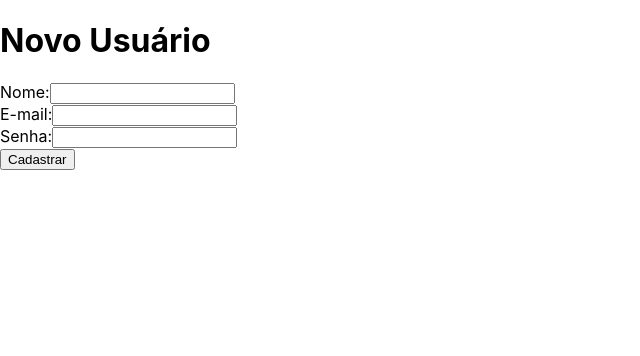
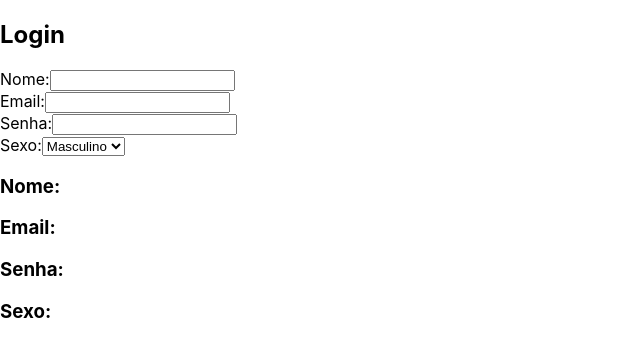
Before and after one commit to diegomaustem/Curso-REACT, a React (Create React App) app: page / in a window 1280 px wide. Shown: the top 356 px of the page, without its empty margins (0-640 px from the left). Built offline with nearby package versions, Linux system fonts and the light colour scheme.

Commit message:
formularios-segunda-parte

```diff
--- a/src/App.js
+++ b/src/App.js
@@ -6,70 +6,49 @@ class App extends Component{
     constructor(props){
         super(props);
         this.state = {
-            nome: '',
-            email: '',
-            senha: ''
+            form:{
+                nome: '',
+                email: '',
+                senha: '',
+                sexo: ''
+            }
         }
 
-        this.cadastrar = this.cadastrar.bind(this);
+        this.dadosForm = this.dadosForm.bind(this);
     }
 
-    cadastrar(event){
-        const {nome, email, senha} = this.state;
-
-        if(nome !== '' && email !== '' && senha!== ''){
-
-            alert(`Nome: ${nome} \nEmail: ${email} \nSenha: ${senha}`);
-        } else {
-            this.setState({error: 'Ops! Esta faltando algo!'})
-        }
-
-        event.preventDefault();
-
+    dadosForm(e){
+        let form = this.state.form;
+        form[e.target.name] = e.target.value;
+        this.setState({form: form});
     }
 
     render(){
         return(
 
-            /*<div>
+            <div>
                <h2>Login</h2>
+               Nome:
+               <input type="text" name="nome" value={this.state.form.nome} onChange={this.dadosForm}/><br/>
                Email:
-               <input type="email" name="email" value={this.state.email} onChange={this.trocarEmail}/><br/>
+               <input type="email" name="email" value={this.state.form.email} onChange={this.dadosForm}/><br/>
                Senha:
-               <input type="password" name="password" value={this.state.senha} onChange={(e) => this.setState({senha: e.target.value})}/>
+               <input type="password" name="senha" value={this.state.form.senha} onChange={this.dadosForm}/>
                 <br/>
                Sexo:
-               <select name="sexo" value={this.state.sexo} onChange={this.trocarSexo}>
+               <select name="sexo" value={this.state.form.sexo} onChange={this.dadosForm}>
                    <option value="masculino">Masculino</option>
                    <option value="feminino">Feminino</option>
                </select>
 
                <div>
-                   <h3>Email: {this.state.email}</h3>
-                   <h3>Senha: {this.state.senha}</h3>
-                   <h3>Sexo: {this.state.sexo}</h3>
+                   <h3>Nome:  {this.state.form.nome}</h3>
+                   <h3>Email: {this.state.form.email}</h3>
+                   <h3>Senha: {this.state.form.senha}</h3>
+                   <h3>Sexo:  {this.state.form.sexo}</h3>
                 </div>
-            </div>*/
+            </div>
 
-            <div>
-                <h1>Novo Usuário</h1>
-                {this.state.error && <p>{this.state.error}</p>}
-                <form onSubmit={this.cadastrar}>
-                    <label>Nome:</label>
-                    <input type="text" value={this.state.nome}
-                        onChange={ (e) => this.setState({nome: e.target.value})}/> <br/>
-
-                    <label>E-mail:</label>
-                    <input type="email" value={this.state.email}
-                        onChange={ (e) => this.setState({email: e.target.value})}/> <br/>
-
-                    <label>Senha:</label>
-                    <input type="password" value={this.state.senha}
-                        onChange={ (e) => this.setState({senha: e.target.value})}/> <br/>
-
-                        <button type="submit">Cadastrar</button>
-                </form>
-            </div>
         );
     }
 
```
